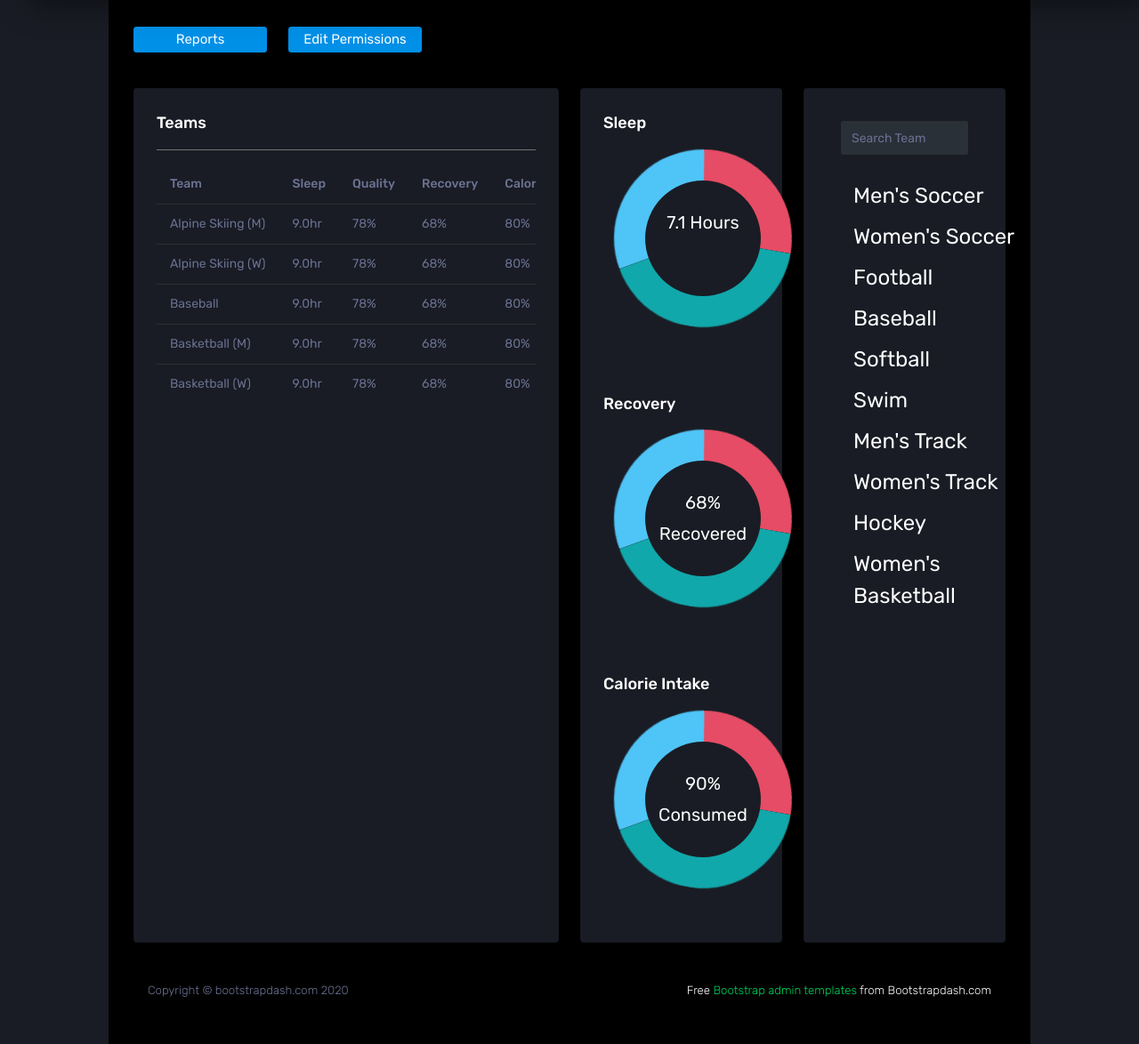
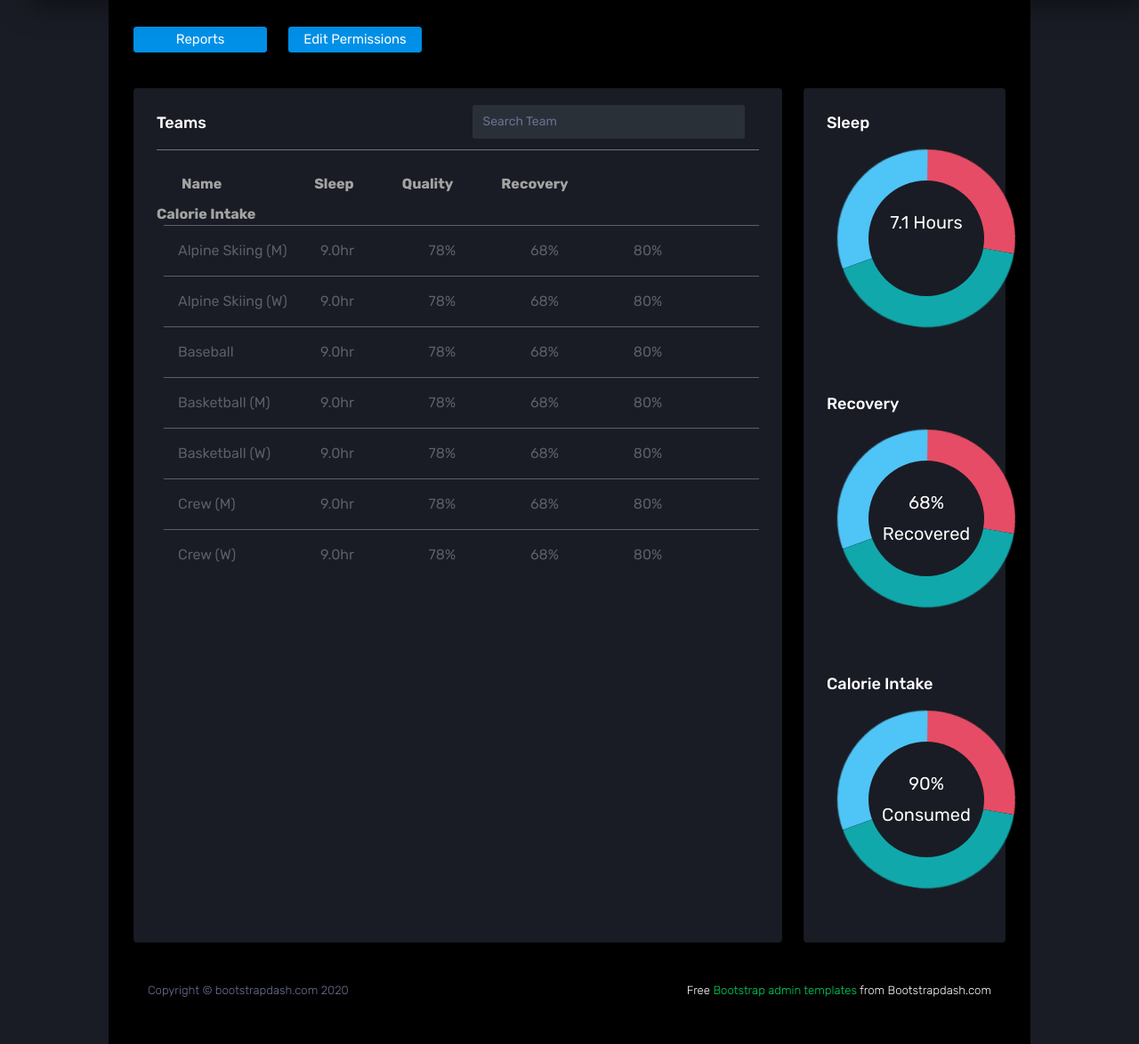
Before and after one commit to annayang26/CS321-Milestone4, a Python web app: template website/templates/admin_dashboard.html in a window 1280 px wide. Shown: the part 70-1244 px from the top of the page at 89% size. Run offline with Jinja, Linux system fonts and the light colour scheme; the template is opened without the code that fills it, so the values that code supplies are empty.

Commit message:
adding admin_dashboard.html and admin-dashboard-style.css

```diff
--- a/website/static/css/admin-dashboard-style.css
+++ b/website/static/css/admin-dashboard-style.css
@@ -21,19 +21,45 @@ hr {
     background-color: grey;
 }
 
-#wrapper {
-    margin-top: 10px;
-    margin-left: -10px;
-    margin-right: auto;
-    overflow: auto;
-    height: 500px;
-    width: 250px;
+.athlete-search-head {
+  font-weight: bold;
+  color: #a3a3a3 !important;
+  display: inline-block;
+  margin-right: 2rem;
+  padding-top: 10px;
+  vertical-align: middle;
+  margin-right: 50px;
 }
 
-#wrapper ul li {
-    list-style: none;
-    margin-top: 10px;
-    font-size: 24px;
+.search-bar-teams {
+  margin-top: -75px;
+}
+
+.search-head-name {
+  margin-left: 1.75rem;
+  margin-right: 100px;
+}
+
+.live-search-list li {
+  border-top: 1px #5d5e6b solid;
+  margin-left: -2rem;
+  padding: 1rem;
+}
+
+.team-search-name {
+  position: absolute;
+  color: #5d5e6b;
+}
+
+.shift-right {
+  margin-left: 10rem;
+}
+
+.athlete-search {
+  display: inline;
+  margin-right: 5rem;
+  color: #5d5e6b;
+  padding-top: 0.75rem;
 }
 
 /* The following code is taken from https://codepen.io/hilar47/pen/RprXev */
--- a/website/templates/admin_dashboard.html
+++ b/website/templates/admin_dashboard.html
@@ -11,29 +11,29 @@
     <meta name="viewport" content="width=device-width, initial-scale=1, shrink-to-fit=no">
     <title>Admin Dashboard</title>
     <!-- plugins:css -->
-    <link rel="stylesheet" href="website/static/vendors/mdi/css/materialdesignicons.min.css">
-    <link rel="stylesheet" href="website/static/vendors/css/vendor.bundle.base.css">
+    <link rel="stylesheet" href="../static/vendors/mdi/css/materialdesignicons.min.css">
+    <link rel="stylesheet" href="../static/vendors/css/vendor.bundle.base.css">
     <!-- endinject -->
     <!-- Plugin css for this page -->
-    <link rel="stylesheet" href="website/static/vendors/jvectormap/jquery-jvectormap.css">
-    <link rel="stylesheet" href="website/static/vendors/flag-icon-css/css/flag-icon.min.css">
-    <link rel="stylesheet" href="website/static/vendors/owl-carousel-2/owl.carousel.min.css">
-    <link rel="stylesheet" href="website/static/vendors/owl-carousel-2/owl.theme.default.min.css">
+    <link rel="stylesheet" href="../static/vendors/jvectormap/jquery-jvectormap.css">
+    <link rel="stylesheet" href="../static/vendors/flag-icon-css/css/flag-icon.min.css">
+    <link rel="stylesheet" href="../static/vendors/owl-carousel-2/owl.carousel.min.css">
+    <link rel="stylesheet" href="../static/vendors/owl-carousel-2/owl.theme.default.min.css">
     <!-- End Plugin css for this page -->
     <!-- inject:css -->
     <!-- endinject -->
     <!-- Layout styles -->
-    <link rel="stylesheet" href="website/static/css/style.css">
-    <link rel="stylesheet" href="website/static/css/admin-dashboard-style.css"/>
+    <link rel="stylesheet" href="../static/css/style.css">
+    <link rel="stylesheet" href="../static/css/admin-dashboard-style.css"/>
     <!-- End layout styles -->
-    <link rel="shortcut icon" href="website/static/images/colby.svg" />
+    <link rel="shortcut icon" href="../static/images/colby.svg" />
   </head>
   <body>
     <div class="container-scroller">
       <div class="container-fluid page-body-wrapper">
         <nav class="navbar p-0 fixed-top d-flex flex-row" id="admin-topnav">
           <div class="navbar-menu-wrapper flex-grow d-flex align-items-stretch">
-            <a href="website/templates/index.html"><img id="top_logo" src="website/static/images/colby.svg" alt="logo"/></a>
+            <a href="../templates/index.html"><img id="top_logo" src="../static/images/colby.svg" alt="logo"/></a>
             <h1>Admin Dashboard</h1>
             <ul class="navbar-nav navbar-nav-right">
               <li class="nav-item dropdown d-none d-lg-block">
@@ -224,67 +224,78 @@
               </nav>
             </div> -->
 
-            <a href='reportjs.html' class="btn btn-primary btn-fw buttons">Reports</a>
-            <a href='#' class="btn btn-primary btn-fw buttons">Edit Permissions</a>
+            <a href='index.html' class="btn btn-primary btn-fw buttons">Reports</a>
+            <a href='edit.html' class="btn btn-primary btn-fw buttons">Edit Permissions</a>
 
 
             <!-- <li class="nav-item menu-items">
               <a class="nav-link" href="pages/chart/chartsjs.html"> -->
             <div class="row">
-                <div class="col-lg-6 grid-margin stretch-card">
+                <div class="col-lg-9 grid-margin stretch-card">
                     <div class="card">
                       <div class="card-body">
                         <h4 class="card-title">Teams</h4>
                         <hr/>
+                        <form class="nav-link d-none d-lg-flex search nav-link-coach search-bar-teams" method="POST" action="{{url_for('search', name=name)}}">
+                          <input type="text" class="live-search-box form-control" placeholder="Search Team">
+                        </form>
                         <div class="table-responsive">
-                          <table class="table">
-                            <thead>
-                              <tr>
-                                <th>Team</th>
-                                <th>Sleep</th>
-                                <th>Quality</th>
-                                <th>Recovery</th>
-                                <th>Calorie Intake</th>
-                              </tr>
-                            </thead>
-                            <tbody>
-                              <tr>
-                                <td>Alpine Skiing (M)</td>
-                                <td>9.0hr</td>
-                                <td>78%</td>
-                                <td>68%</td>
-                                <td>80%</td>
-                              </tr>
-                              <tr>
-                                <td>Alpine Skiing (W)</td>
-                                <td>9.0hr</td>
-                                <td>78%</td>
-                                <td>68%</td>
-                                <td>80%</td>
-                              </tr>
-                              <tr>
-                                <td>Baseball</td>
-                                <td>9.0hr</td>
-                                <td>78%</td>
-                                <td>68%</td>
-                                <td>80%</td>
-                              </tr>
-                              <tr>
-                                <td>Basketball (M)</td>
-                                <td>9.0hr</td>
-                                <td>78%</td>
-                                <td>68%</td>
-                                <td>80%</td>
-                              </tr>
-                              <tr>
-                                <td>Basketball (W)</td>
-                                <td>9.0hr</td>
-                                <td>78%</td>
-                                <td>68%</td>
-                                <td>80%</td>
-                              </tr>
-                            </tbody>
-                          </table>
+                          <div class="athlete-search-head search-head-name"> Name </div>
+                          <div class="athlete-search-head"> Sleep </div>
+                          <div class="athlete-search-head"> Quality </div>
+                          <div class="athlete-search-head"> Recovery </div>
+                          <div class="athlete-search-head search-head-recovery"> Calorie Intake </div>
+                          <ul class="live-search-list" type="None">
+                            <li>
+                              <div class="team-search-name"> Alpine Skiing (M) </div>
+                              <div class="athlete-search shift-right"> 9.0hr </div>
+                              <div class="athlete-search"> 78% </div>
+                              <div class="athlete-search"> 68% </div>
+                              <div class="athlete-search"> 80% </div>
+                            </li>
+                            <li>
+                              <div class="team-search-name"> Alpine Skiing (W) </div>
+                              <div class="athlete-search shift-right"> 9.0hr </div>
+                              <div class="athlete-search"> 78% </div>
+                              <div class="athlete-search"> 68% </div>
+                              <div class="athlete-search"> 80% </div>
+                            </li>
+                            <li>
+                              <div class="team-search-name"> Baseball </div>
+                              <div class="athlete-search shift-right"> 9.0hr </div>
+                              <div class="athlete-search"> 78% </div>
+                              <div class="athlete-search"> 68% </div>
+                              <div class="athlete-search"> 80% </div>
+                            </li>
+                            <li>
+                              <div class="team-search-name"> Basketball (M) </div>
+                              <div class="athlete-search shift-right"> 9.0hr </div>
+                              <div class="athlete-search"> 78% </div>
+                              <div class="athlete-search"> 68% </div>
+                              <div class="athlete-search"> 80% </div>
+                            </li>
+                            <li>
+                              <div class="team-search-name"> Basketball (W) </div>
+                              <div class="athlete-search shift-right"> 9.0hr </div>
+                              <div class="athlete-search"> 78% </div>
+                              <div class="athlete-search"> 68% </div>
+                              <div class="athlete-search"> 80% </div>
+                            </li>
+                            <li>
+                              <div class="team-search-name"> Crew (M) </div>
+                              <div class="athlete-search shift-right"> 9.0hr </div>
+                              <div class="athlete-search"> 78% </div>
+                              <div class="athlete-search"> 68% </div>
+                              <div class="athlete-search"> 80% </div>
+                            </li>
+                            <li>
+                              <div class="team-search-name"> Crew (W) </div>
+                              <div class="athlete-search shift-right"> 9.0hr </div>
+                              <div class="athlete-search"> 78% </div>
+                              <div class="athlete-search"> 68% </div>
+                              <div class="athlete-search"> 80% </div>
+                            </li>
+                          </ul>
                         </div>
                       </div>
                     </div>
@@ -332,30 +343,6 @@
                       </div>
                     </div>
                   </div>
-                  <div class="col-3 grid-margin stretch-card">
-                    <div class="card">
-                      <div class="card-body">
-                        <form class="nav-link mt-2 mt-md-0 d-none d-lg-flex search">
-                            <input type="text" class="form-control" placeholder="Search Team">
-                        </form>
-                        <div id="wrapper">
-                            <ul>
-                                <li>Men's Soccer</li>
-                                <li>Women's Soccer</li>
-                                <li>Football</li>
-                                <li>Baseball</li>
-                                <li>Softball</li>
-                                <li>Swim</li>
-                                <li>Men's Track</li>
-                                <li>Women's Track</li>
-                                <li>Hockey</li>
-                                <li>Women's Basketball</li>
-                                <li>Men's Basketball</li>
-                            </ul>
-                        </div>
-                      </div>
-                    </div>
-                  </div>
                 </div>
           <!-- content-wrapper ends -->
           <!-- partial:../../partials/_footer.html -->
```
Also changed, not shown: other parts of website/templates/admin_dashboard.html (+14 -12 lines).
